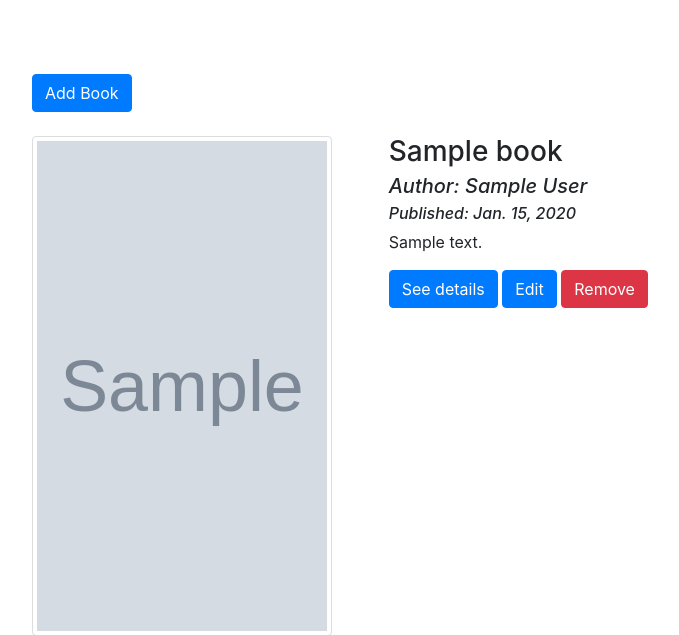
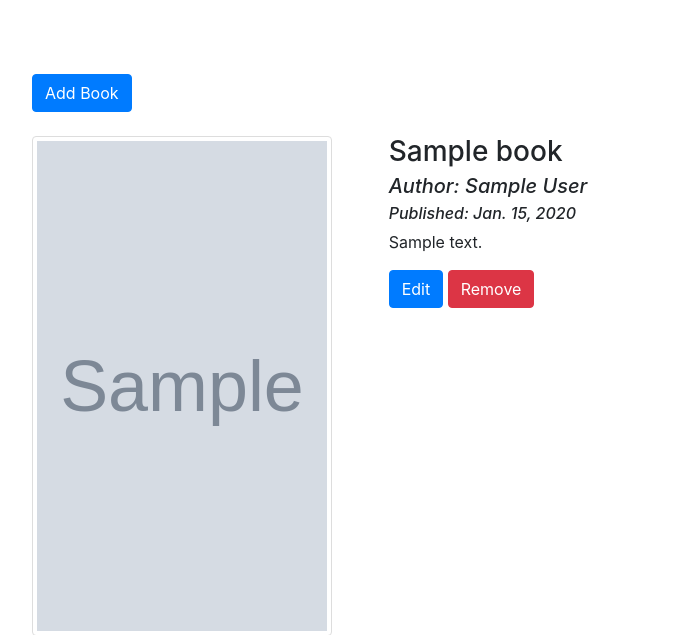
Before and after one commit to sonnguyenthai/GL_Django_Demo, a Django app: page / in a window 1280 px wide. Shown: the part 56-691 px from the top of the page, without its empty margins (88-767 px from the left). Run offline with Django 3.2, Linux system fonts and the light colour scheme; tables that the repository leaves empty hold one stand-in row (values such as "Sample post"); grey boxes marked "Sample" are stand-in pictures; some libraries are stand-ins or nearby versions.

Commit message:
initial code

```diff
--- a/gldemo/models.py
+++ b/gldemo/models.py
@@ -6,7 +6,7 @@ class Book(models.Model):
     author = models.CharField(max_length=100, null=False, default='', verbose_name="Author")
     description = models.TextField(null=False, default="", verbose_name="Description")
     date_published = models.DateField(null=True, verbose_name="Published Date")
-    book_url = models.URLField(verbose_name="Book URL", default='')
+    # book_url = models.URLField(verbose_name="Book URL", default='')
     book_cover_image = models.ImageField(verbose_name="Cover Image", null=False, upload_to='books', default='')
     date_created = models.DateTimeField(auto_now_add=True)
     date_modified = models.DateTimeField(auto_now=True)
--- a/gldemo/templates/gldemo/home.html
+++ b/gldemo/templates/gldemo/home.html
@@ -17,7 +17,7 @@
             <h6>Published: {{ book.date_published }}</h6></i>
 
           <p>{{ book.description }}</p>
-          <a class="btn btn-primary" href="{{ book.book_url }}">See details</a>
+{#          <a class="btn btn-primary" href="{{ book.book_url }}">See details</a>#}
             <a class="btn btn-primary" href="{% url "edit_book" book.pk %}">Edit</a>
             <a class="btn btn-danger" href="{% url "remove_book" book.pk %}">Remove</a>
         </div>
```
Also changed, not shown: gldemo/migrations/0002_remove_book_book_url.py (added).
